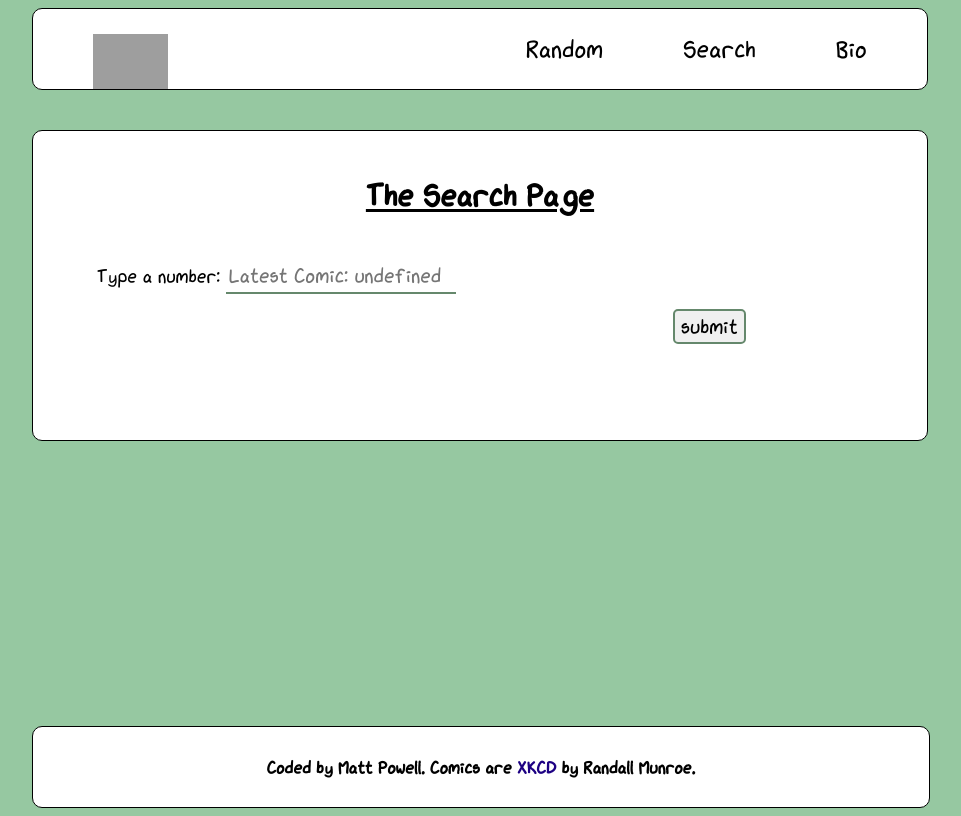
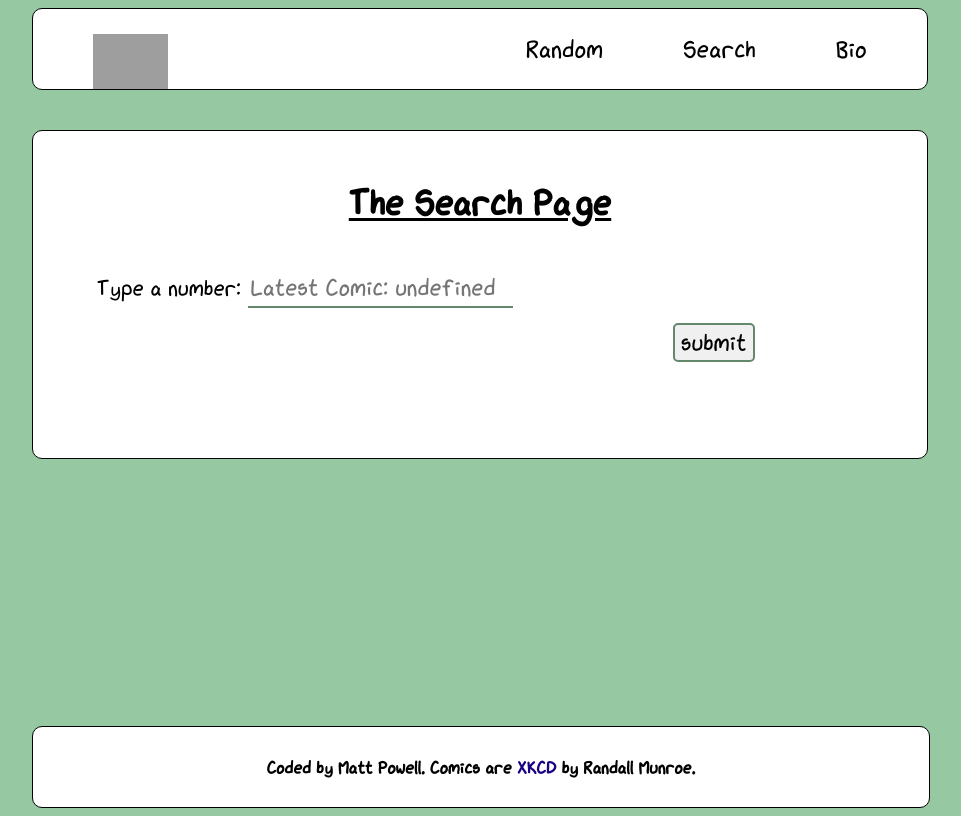
Before and after one commit to mpowell773/react-api-project, a React (Create React App) app: page /search in a window 1280 px wide. Shown: the whole page, without its empty margins (160-1121 px from the left). Built offline with nearby package versions, Linux system fonts and the light colour scheme; no server answers; grey boxes are pictures that could not be loaded; what react-alert-template-mui would draw is missing.

Commit message:
Responsive SearchPage, Form, ButtonNav

```diff
--- a/src/Components/ButtonNav/ButtonNav.css
+++ b/src/Components/ButtonNav/ButtonNav.css
@@ -11,7 +11,7 @@
 
 .button-nav button {
   /* padding: 0 20px 0; */
-  margin: 0 5px 0;
+  margin: 0 7px 0;
 
   font-family: xkcd-script, sans-serif;
   font-size: 1.1em;
@@ -48,4 +48,9 @@
   /* Large devices (desktops, 992px and up) */
   @media screen and (min-width: 992px) {
 
+    .button-nav button {
+      font-size: 1.5em;
   }
+
+
+}
--- a/src/Components/Form/Form.css
+++ b/src/Components/Form/Form.css
@@ -80,5 +80,17 @@ input[type="submit"]:active {
 
   /* Large devices (desktops, 992px and up) */
   @media screen and (min-width: 992px) {
+    label {
+      font-size: 1.4em;
+  }
+
+  input[type="number"] {
+      font-size: 1.5em;
+  }
+
+  input[type="submit"] {
+      font-size: 1.5em;
+      margin: 15px 5vw 0 45vw;
+  }
 
   }
--- a/src/Components/SearchPage/SearchPage.css
+++ b/src/Components/SearchPage/SearchPage.css
@@ -32,4 +32,8 @@
 /* Large devices (desktops, 992px and up) */
 @media screen and (min-width: 992px) {
 
+
+.search-page h2 {
+  font-size: 2.3em;
 }
+}
```
